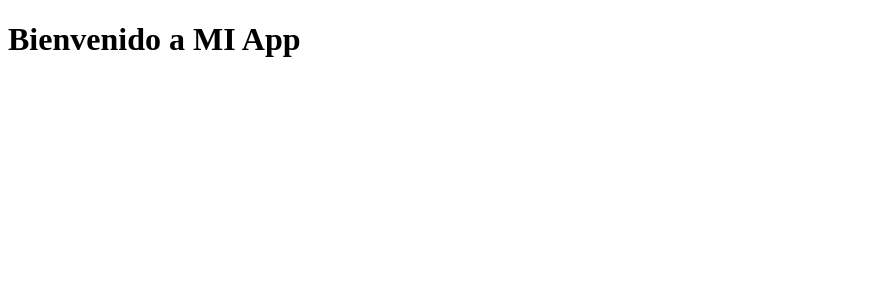
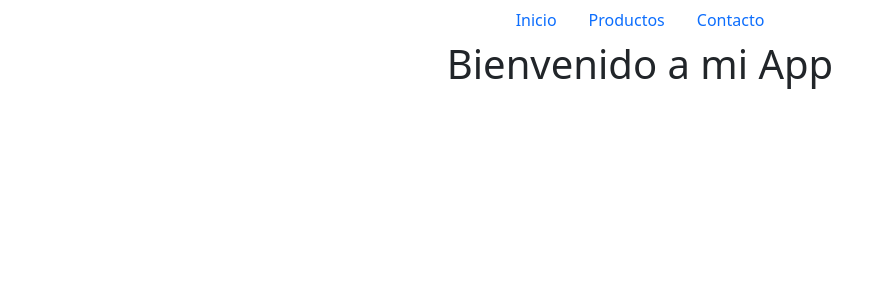
Before and after one commit to Agustin-Crescio/Prueba-App, a React (Create React App) app: page / in a window 1280 px wide. Shown: the top 300 px of the page, without its empty margins (0-886 px from the left). Built offline with nearby package versions, Linux system fonts and the light colour scheme.

Commit message:
cambios del nav

```diff
--- a/package.json
+++ b/package.json
@@ -3,9 +3,11 @@
   "version": "0.1.0",
   "private": true,
   "dependencies": {
+    "@popperjs/core": "^2.11.5",
     "@testing-library/jest-dom": "^5.16.4",
     "@testing-library/react": "^13.3.0",
     "@testing-library/user-event": "^13.5.0",
+    "bootstrap": "^5.1.3",
     "react": "^18.1.0",
     "react-dom": "^18.1.0",
     "react-scripts": "5.0.1",
--- a/src/App.js
+++ /dev/null
@@ -1,16 +0,0 @@
-
-
-function App() {
-  return (
-    <div className="App">
-      <header className="App-header">
-
-        <h1>
-          Bienvenido a MI App
-        </h1>
-      </header>
-    </div>
-  );
-}
-
-export default App;
--- /dev/null
+++ b/src/App.jsx
@@ -0,0 +1,19 @@
+
+import img from "./img/lentes1.jpg"
+import NavBar from "./components/NavBar";
+function App() {
+  return (
+    <div className="App">
+      <header className="App-header">
+        <NavBar />
+
+        <h1 className="text-center ">
+          Bienvenido a mi App
+        </h1>
+      </header>
+      </div>
+
+  );
+}
+
+export default App;
--- /dev/null
+++ b/src/components/NavBar.js
@@ -0,0 +1,25 @@
+//Comenzar en Mayuscula: Pascal Case
+//Exportarlo
+//Importarlo en App.js
+
+
+export default function     NavBar () {
+    return (
+        <nav>
+            <ul className="nav justify-content-center">
+            <li className="nav-item">
+                <a className="nav-link active" aria-current="page" href="#">Inicio</a>
+            </li>
+            <li className="nav-item">
+                <a className="nav-link" href="#">Productos</a>
+            </li>
+            <li className="nav-item">
+                <a className="nav-link" href="#">Contacto</a>
+            </li>
+        </ul>
+            </nav>
+
+    );
+  }
+
+;
--- a/src/index.js
+++ b/src/index.js
@@ -1,7 +1,7 @@
 import React from 'react';
 import ReactDOM from 'react-dom/client';
-
 import App from './App';
+import 'bootstrap/dist/css/bootstrap.min.css';
 
 const root = ReactDOM.createRoot(document.getElementById('root'));
 root.render(
```
Also changed, not shown: src/img/lentes1.jpg (added), 1 other file (tests, documents, lock files or other folders).
